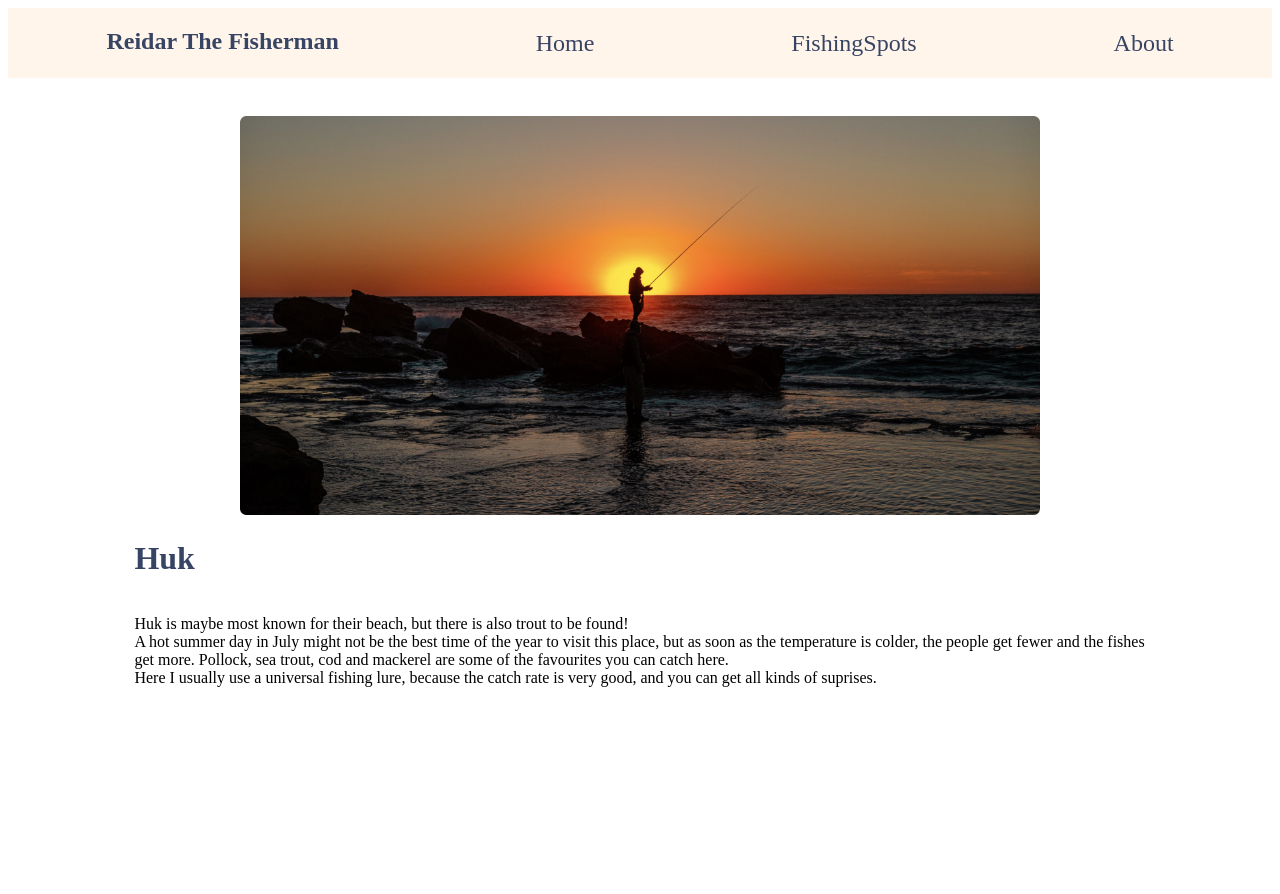
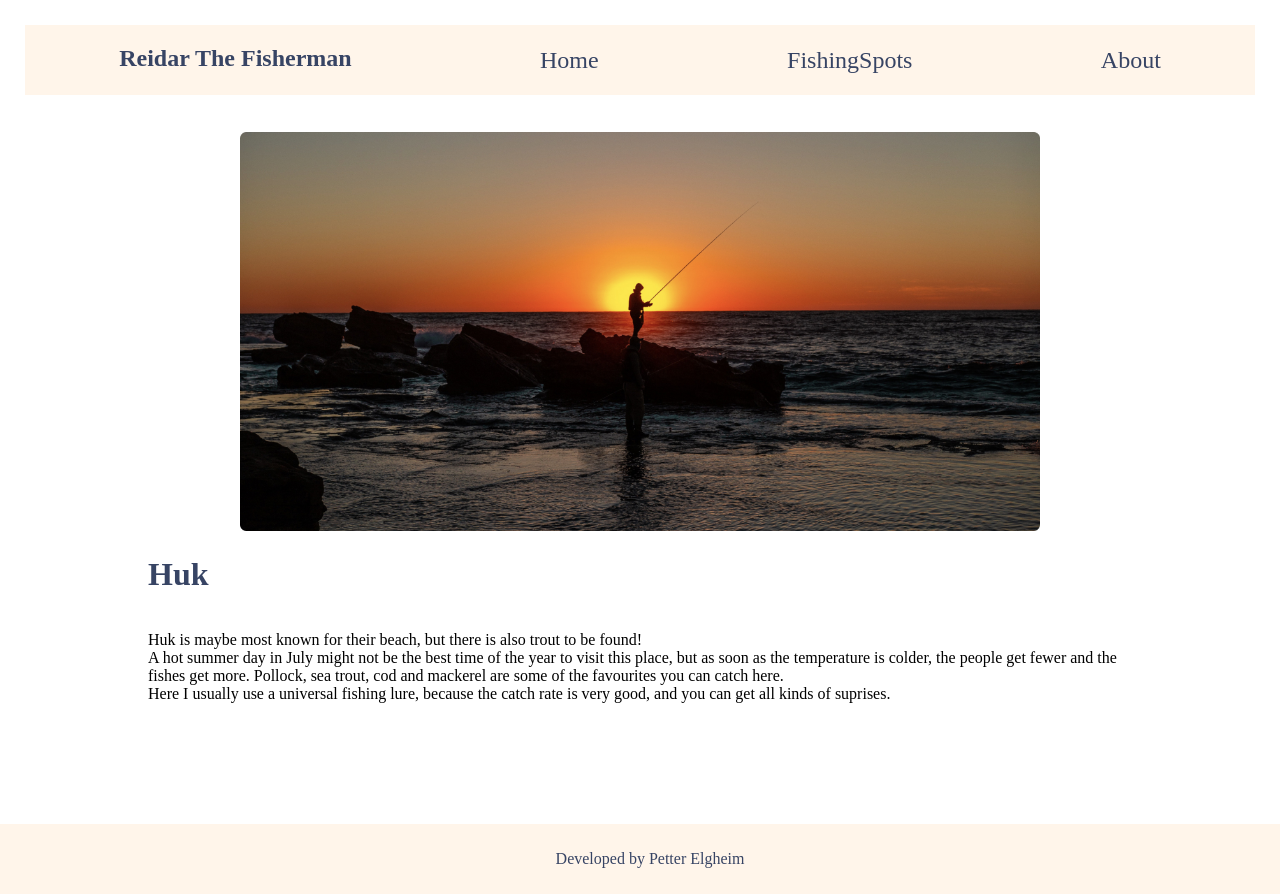
Before and after one commit to Elgheim/Reidar-The-Fisherman, a plain HTML site: page fishingPlaces/huk.html in a window 1280 px wide. Before the commit the page ends 800 px from the top, so only its background shows below. Drawn offline with Linux system fonts and the light colour scheme.

Commit message:
Lagt til footer og kommentarer i css

```diff
--- a/css/stylesheet.css
+++ b/css/stylesheet.css
@@ -1,5 +1,20 @@
+/* Posisjonere dokuementene for å kunne plassere footer i bunnen */
+/* Brukte stackoverflow for å forstå hvordan binde footer til bunnen:
+https://stackoverflow.com/questions/3443606/make-footer-stick-to-bottom-of-page-correctly */
+/* Samt litt inspirasjon fra w3schools vedrørende samme tema: */
+/* https://www.w3schools.com/tags/tag_footer.asp */
+html {
+    position: relative;
+    min-height: 100%;
+}
+/* Endret bunnmargin for å samsvare med footer */
+body {
+    margin: 0 0 50px;
+    padding: 25px;
+}
+
 /* NavBar */
-/* Godt inspirert fra: https://www.w3schools.com/howto/howto_js_topnav.asp*/
+/* Inspirert fra: https://www.w3schools.com/howto/howto_js_topnav.asp*/
 nav {
   display: flex;
   height: 70px;
@@ -67,6 +82,7 @@ nav a:hover{
   display: flex;
   flex-direction: column;
   max-width: 80%;
+  padding-bottom: 100px;
 }
 
 /* Organiserer innholdet på "About" */
@@ -94,3 +110,15 @@ nav a:hover{
 h1 {
   color: #374464;
 }
+/* Binde footer til bunnen av siden, se kilder over HTML tag */
+footer {
+  text-align: center;
+  background-color: #fff5ea;
+  color: #374464;
+  padding: 10px;
+  height: 50px;
+  width: 100%;
+  position: absolute;
+  left: 0;
+  bottom: 0;
+}
--- a/fishingPlaces/huk.html
+++ b/fishingPlaces/huk.html
@@ -29,12 +29,10 @@
         Here I usually use a universal fishing lure, because the catch rate is
         very good, and you can get all kinds of suprises.
       </p>
-
     </div>
-
   </div>
-
-
-
+  <footer>
+    <p>Developed by Petter Elgheim</p>
+  </footer>
 </body>
 </html>
```
Also changed, not shown: about.html (+3 -1 lines), fishingPlaces/brønnøya.html (+3 -0 lines), fishingPlaces/filipstad.html (+5 -3 lines), fishingPlaces/lindøya.html (+5 -3 lines), fishingPlaces/nesodden.html (+3 -2 lines), fishingPlaces/nydalen.html (+3 -0 lines), fishingPlaces/snarøya.html (+3 -1 lines), fishingSpots.html (+4 -0 lines), index.html (+4 -0 lines).
